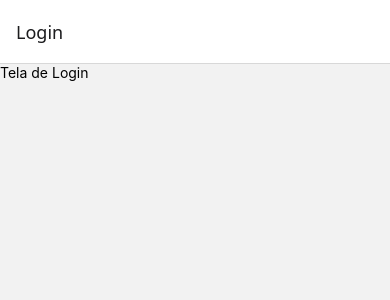
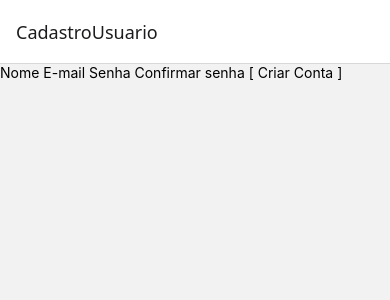
Before and after one commit to SeuJorge021/Appzzaria, a React Native app: screen /CadastroUsuario in a window 390 px wide. Before the commit this address had no page. Shown: the top 300 px of the page. Built offline with nearby package versions, Linux system fonts and the light colour scheme.

Commit message:
feat: cria tela de cadastro e configura navegacao inicial

```diff
--- a/src/routes/StackRoutes.js
+++ b/src/routes/StackRoutes.js
@@ -1,4 +1,6 @@
 import { createNativeStackNavigator } from '@react-navigation/native-stack';
+
+import CadastroUsuario from '../screens/CadastroUsuario/CadastroUsuario';
 
 import Login from '../screens/Login/Login';
 
@@ -10,6 +12,11 @@ export default function StackRoutes() {
     <Stack.Navigator>
 
       <Stack.Screen
+    name="CadastroUsuario"
+    component={CadastroUsuario}
+  />
+
+      <Stack.Screen
         name="Login"
         component={Login}
       />
--- /dev/null
+++ b/src/screens/CadastroUsuario/CadastroUsuario.js
@@ -0,0 +1,20 @@
+import { View, Text } from 'react-native';
+
+export default function CadastroUsuario() {
+
+  return (
+    <View>
+      <Text>
+
+       Nome
+       E-mail
+       Senha
+       Confirmar senha
+
+[ Criar Conta ]
+
+      </Text>
+    </View>
+  );
+
+}
```
